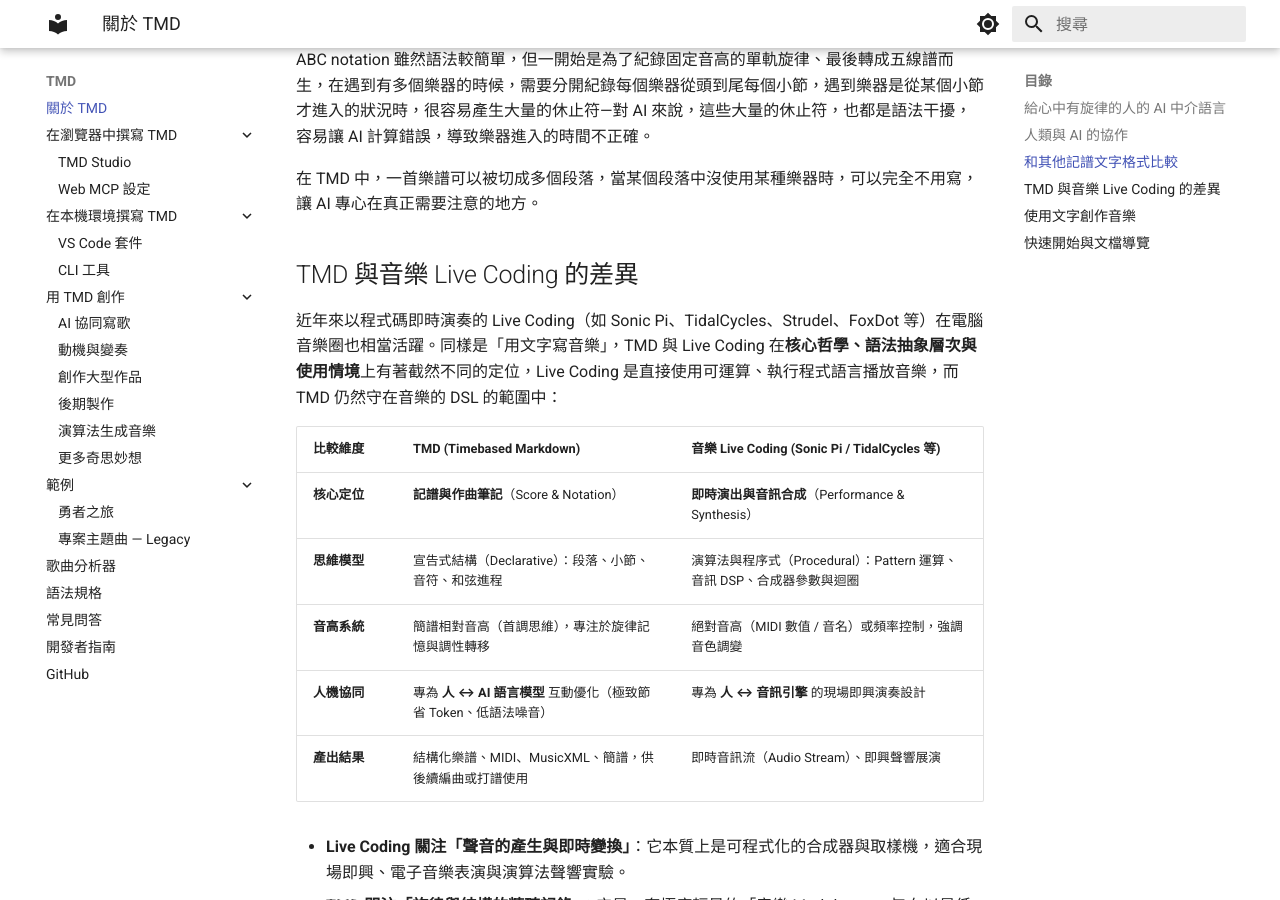
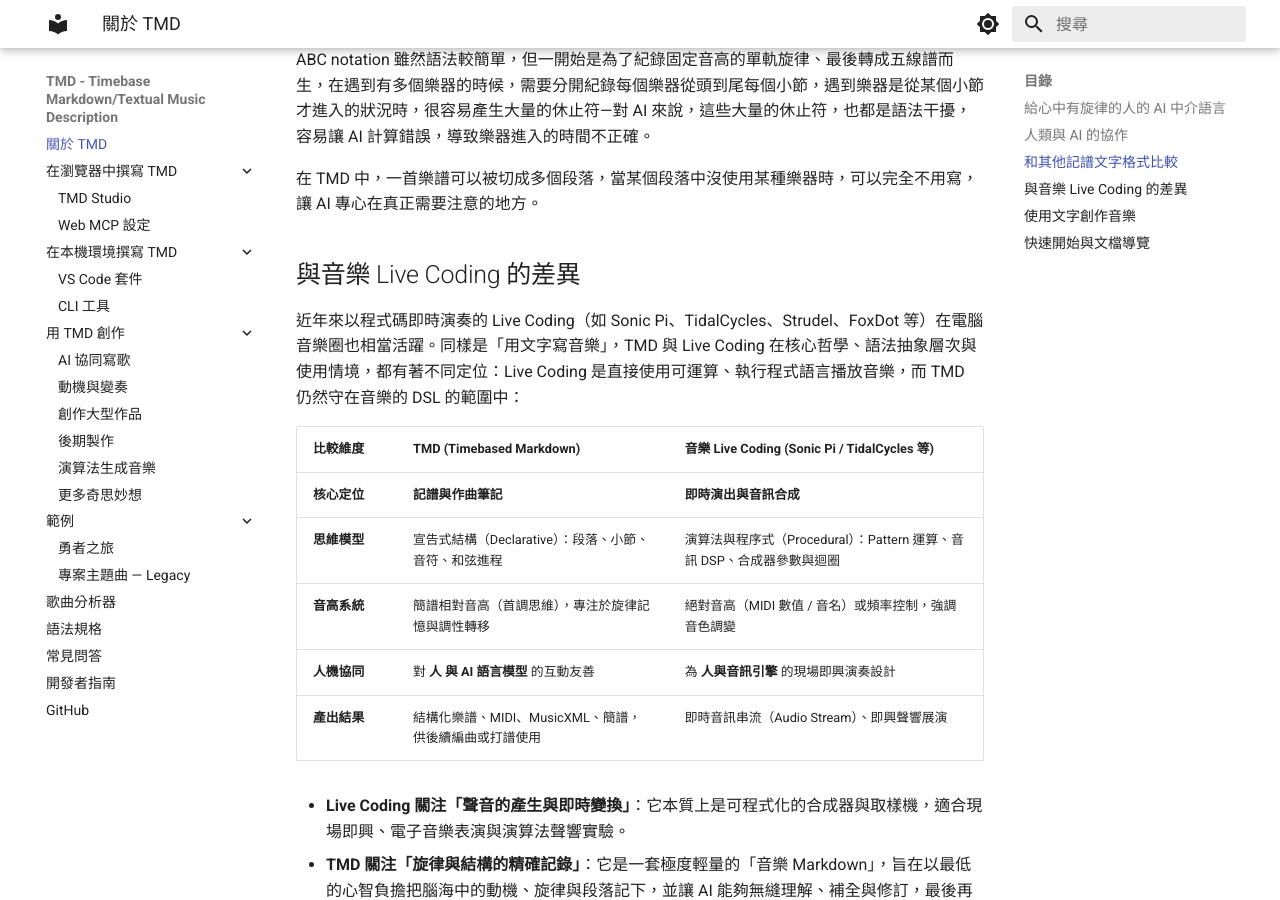
Before and after one commit to TMDLang/TMDLang.github.io, an MkDocs documentation site: the page built from docs/index.md, in a window 1280 px wide and 900 px high, scrolled down 2438 px. Built offline with MkDocs 1.6.1 and Material for MkDocs 9.7.7, drawn with Linux system fonts in a browser that asks for light colours; some of the changed text lies outside the part shown.

```diff
--- a/docs/index.md
+++ b/docs/index.md
@@ -22,7 +22,7 @@ Suno、Udio、Google Flow Music…等用文字 prompt 直接產生音樂的 AI
 
 其實文字型的 AI，無論是 Gemini、ChatGPT、Claude 等，其實都有撰寫旋律、和弦的的能力，只要能夠將您的旋律變成文字 prompt，各種AI 模型就能夠和您一起完成一份樂譜。在 TMD 的編輯環境中，您可以手動或哼唱輸入一段旋律、轉換成 TMD 語法，即時試聽，然後轉換成 MIDI 或樂譜。
 
-TMD 最早的創作者是寫出《三天三夜》的音樂人陳志翰（阿怪），在 2016 年時為了自己記譜所做的語法（[原始專案](https://github.com/aguai/TMDLang)）。TMD 意指 Timebased Markdown 或 Textual Music Description。在阿怪來不及看到的 AI 時代中，TMD 突然有了不同的意義—人與 AI 間的理想音樂協作語言。
+TMD 最早的創作者是寫出《三天三夜》的音樂人[陳志翰](https://zh.wikipedia.org/wiki/%E9%99%B3%E5%BF%97%E7%BF%B0)（阿怪），在 2016 年時為了自己記譜所做的語法（[原始專案](https://github.com/aguai/TMDLang)）。TMD 意指 Timebased Markdown 或 Textual Music Description。在阿怪來不及看到的 AI 時代中，TMD 突然有了不同的意義—人與 AI 間的理想音樂協作語言。
 
 ## 人類與 AI 的協作
 
@@ -54,17 +54,17 @@ ABC notation 雖然語法較簡單，但一開始是為了紀錄固定音高的
 
 在 TMD 中，一首樂譜可以被切成多個段落，當某個段落中沒使用某種樂器時，可以完全不用寫，讓 AI 專心在真正需要注意的地方。
 
-## TMD 與音樂 Live Coding 的差異
+## 與音樂 Live Coding 的差異
 
-近年來以程式碼即時演奏的 Live Coding（如 Sonic Pi、TidalCycles、Strudel、FoxDot 等）在電腦音樂圈也相當活躍。同樣是「用文字寫音樂」，TMD 與 Live Coding 在**核心哲學、語法抽象層次與使用情境**上有著截然不同的定位，Live Coding 是直接使用可運算、執行程式語言播放音樂，而 TMD 仍然守在音樂的 DSL 的範圍中：
+近年來以程式碼即時演奏的 Live Coding（如 Sonic Pi、TidalCycles、Strudel、FoxDot 等）在電腦音樂圈也相當活躍。同樣是「用文字寫音樂」，TMD 與 Live Coding 在核心哲學、語法抽象層次與使用情境，都有著不同定位：Live Coding 是直接使用可運算、執行程式語言播放音樂，而 TMD 仍然守在音樂的 DSL 的範圍中：
 
 | 比較維度 | TMD (Timebased Markdown) | 音樂 Live Coding (Sonic Pi / TidalCycles 等) |
 | :--- | :--- | :--- |
-| **核心定位** | **記譜與作曲筆記**（Score & Notation） | **即時演出與音訊合成**（Performance & Synthesis） |
+| **核心定位** | **記譜與作曲筆記** | **即時演出與音訊合成** |
 | **思維模型** | 宣告式結構（Declarative）：段落、小節、音符、和弦進程 | 演算法與程序式（Procedural）：Pattern 運算、音訊 DSP、合成器參數與迴圈 |
 | **音高系統** | 簡譜相對音高（首調思維），專注於旋律記憶與調性轉移 | 絕對音高（MIDI 數值 / 音名）或頻率控制，強調音色調變 |
-| **人機協同** | 專為 **人 ↔ AI 語言模型** 互動優化（極致節省 Token、低語法噪音） | 專為 **人 ↔ 音訊引擎** 的現場即興演奏設計 |
-| **產出結果** | 結構化樂譜、MIDI、MusicXML、簡譜，供後續編曲或打譜使用 | 即時音訊流（Audio Stream）、即興聲響展演 |
+| **人機協同** | 對 **人 與 AI 語言模型** 的互動友善 | 為 **人與音訊引擎** 的現場即興演奏設計 |
+| **產出結果** | 結構化樂譜、MIDI、MusicXML、簡譜，供後續編曲或打譜使用 | 即時音訊串流（Audio Stream）、即興聲響展演 |
 
 - **Live Coding 關注「聲音的產生與即時變換」**：它本質上是可程式化的合成器與取樣機，適合現場即興、電子音樂表演與演算法聲響實驗。
 - **TMD 關注「旋律與結構的精確記錄」**：它是一套極度輕量的「音樂 Markdown」，旨在以最低的心智負擔把腦海中的動機、旋律與段落記下，並讓 AI 能夠無縫理解、補全與修訂，最後再交由 DAW 或製譜軟體做進一步的製作。
--- a/mkdocs.yml
+++ b/mkdocs.yml
@@ -1,7 +1,8 @@
-site_name: TMD
+site_name: TMD - Timebase Markdown/Textual Music Description
 site_description: 讓心中的旋律，透過簡單的文字，成為第一個可以試聽 MIDI 以及樂譜的工作流。
 site_author: TMD Contributors
 site_url: https://tmdlang.github.io/
+copyright: Released under the MIT License. In memory of Chen, Chih-Han / aguai (阿怪, 1974–2019)
 # repo_url: https://github.com/tmdlang/
 
 theme:
```
Also changed, not shown: docs/example_journey.md (+7 -3 lines), docs/example_legacy.md (+5 -1 lines), 2 other files.
